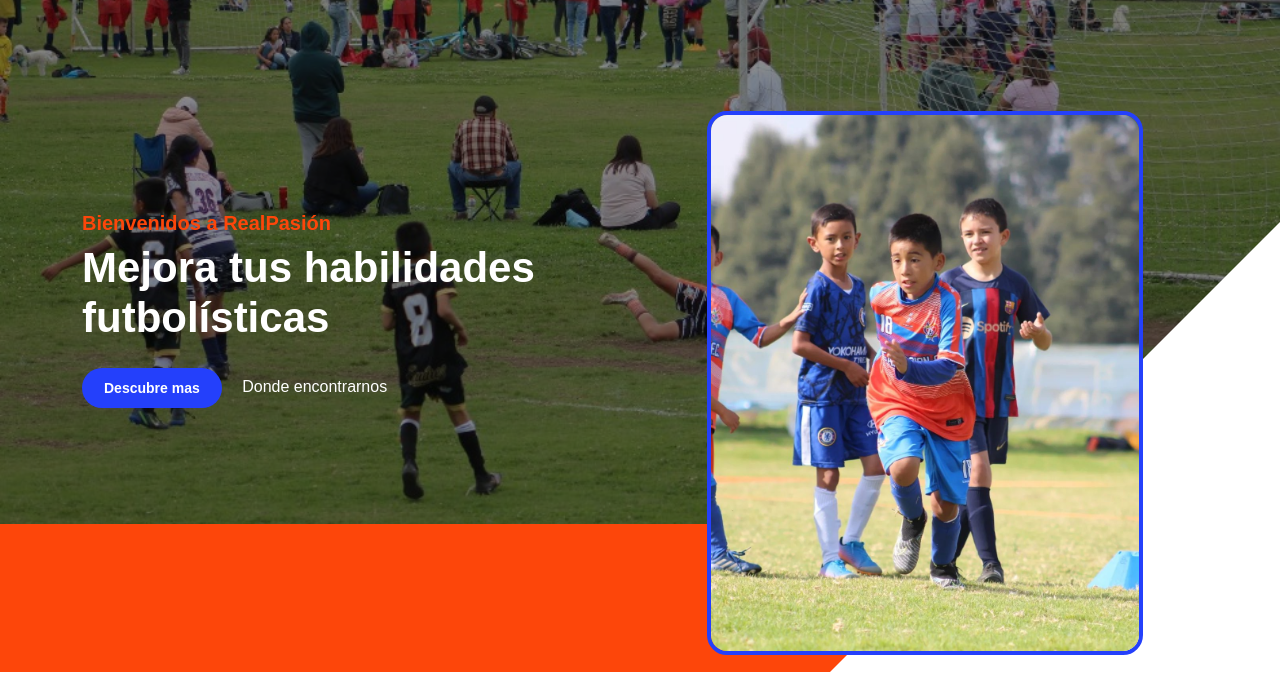
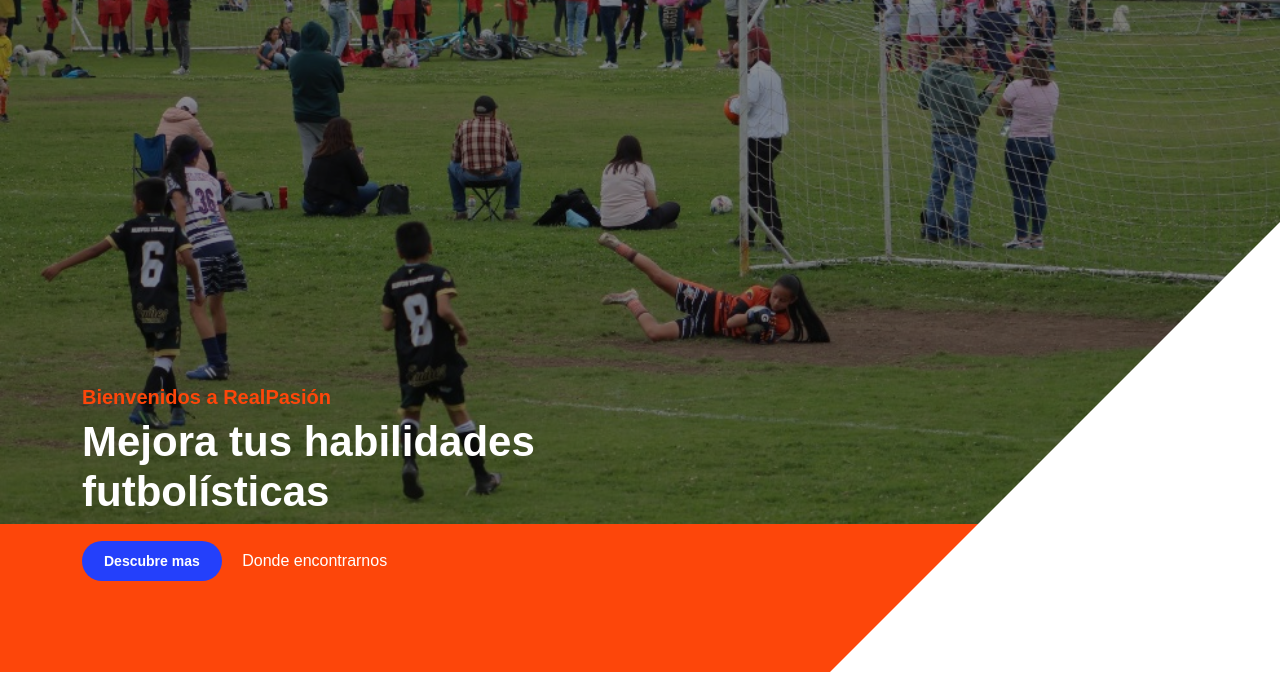
Before and after one commit to Lemusa89/RealPasion2, a plain HTML site: page index.html in a window 1280 px wide. Shown: the part 108-800 px from the top of the page. Drawn offline with nearby package versions, Linux system fonts and the light colour scheme; a web font is replaced by a local one.

Commit message:
Update index.html

```diff
--- a/index.html
+++ b/index.html
@@ -72,11 +72,6 @@
 
                             <a href="#section_3" class="link link--kale smoothscroll">Donde encontrarnos</a>
                         </div>
-
-                        <div class="hero-image-wrap col-lg-6 col-12 mt-3 mt-lg-0">
-                            <img src="./images/imagen1.jfif" class="hero-image img-fluid" alt="education online books">
-                        </div>
-
                     </div>
                 </div>
             </section>
```
